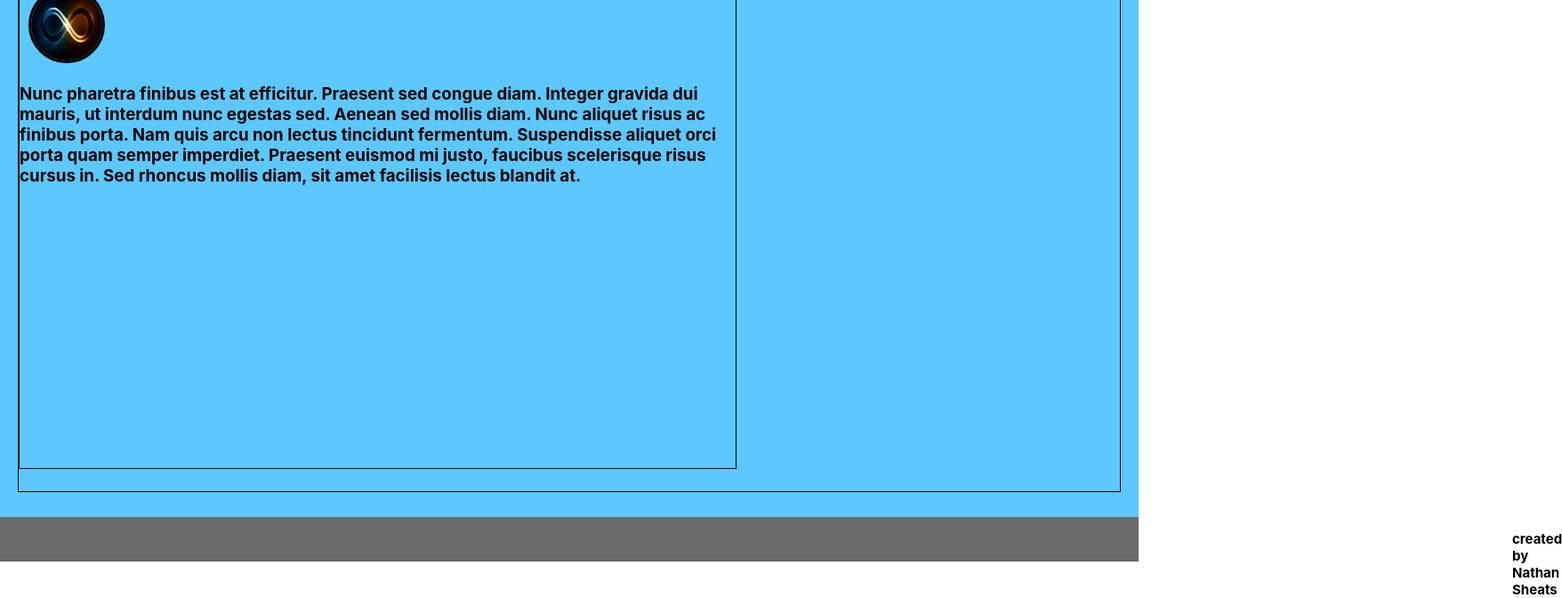
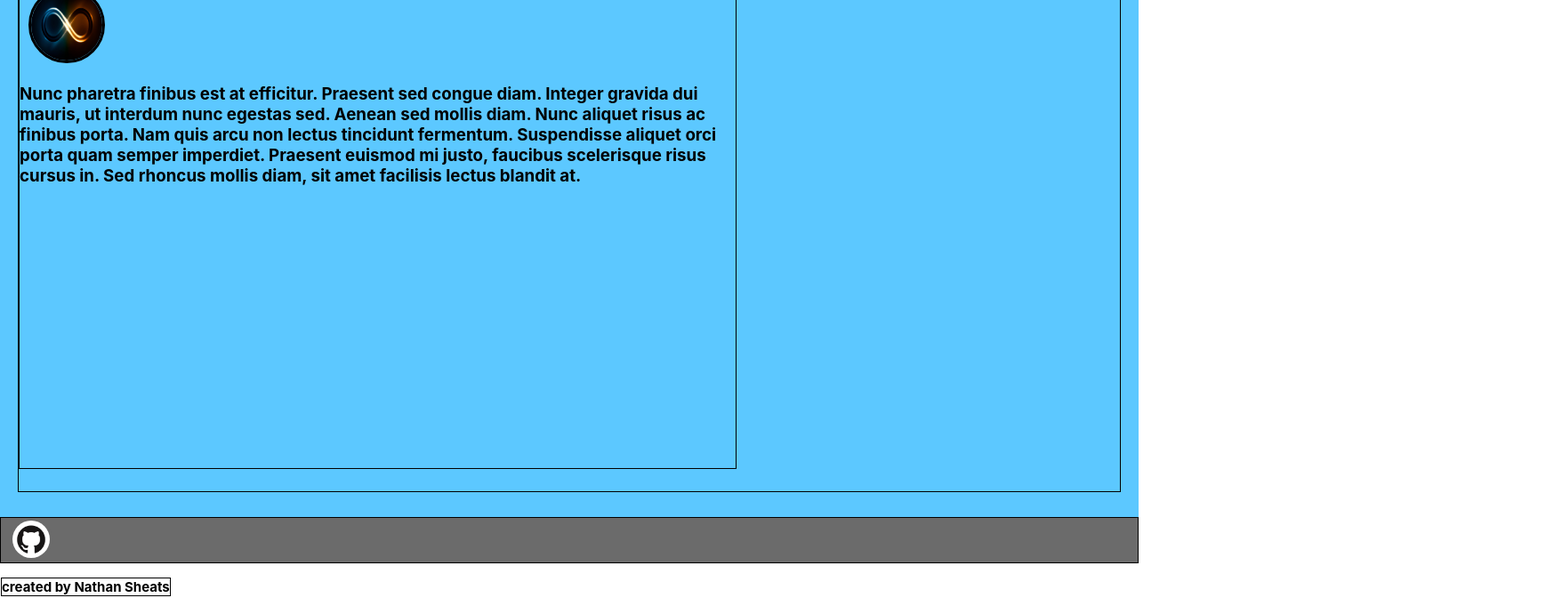
Before and after one commit to Nwsheats/Challenge-20, a React (Create React App) app: page / in a window 1280 px wide. Shown: the part 319-991 px from the top of the page at 89% size, 1756 px wide, since content can reach past the window. Built offline with nearby package versions, Linux system fonts and the light colour scheme.

Commit message:
worked on adding links to Footer and Footer CSS

```diff
--- a/src/App.js
+++ b/src/App.js
@@ -1,6 +1,4 @@
 import React from 'react';
-import Header from './components/Header';
-import Portfolio from './components/Portfolio';
 import PortfolioContainer from './components/PortfolioContainer';
 import Footer from './components/Footer';
 import './App.css';
--- a/src/components/Contact.js
+++ b/src/components/Contact.js
@@ -48,11 +48,11 @@ export default function Contact() {
     <form style={styles.divTwo} action="action_page.php">
     <label style={styles.labelFont} for="name">Name: </label>
     <br></br>
-    <input style={styles.inputClass} type="text" id="name" name="name" placeholder="Your name"></input>
+    <input style={styles.inputClass} type="text" id="name" name="name" placeholder="Your name" required></input>
     <br></br>
     <label style={styles.labelFont} for="email">Email: </label>
     <br></br>
-    <input style={styles.inputClass} type="text" id="email" name="email" placeholder="Your email address"></input>
+    <input style={styles.inputClass} type="email" id="email" name="email" placeholder="Your email address" required></input>
     <br></br>
     <label style={styles.labelFont} for="message">Message:</label>
     <br></br>
--- a/src/components/Footer.js
+++ b/src/components/Footer.js
@@ -1,28 +1,43 @@
 import React from 'react';
 import '../styles/Footer.css';
+import image from '../images/GitHub.png';
 
 const styles = {
     footerBg: {
       background: '#6b6b6b',
       display: 'flex',
+      flexDirection: 'row',
+      border: '1px solid'
     },
     footerDiv: {
-      justifyContent: 'center',
       fontColor: 'white',
+      width: '75%',
+      border: '1px solid'
     },
     footerFont: {
       fontSize: '15px',
       fontWeight: 'bold',
-      marginLeft: '1700px'
+      border: '1px solid'
     },
+    avatar: {
+      border: '3px solid #6b6b6b',
+      marginLeft: '10px',
+      borderRadius: '50%',
+      width: "42px",
+      height: "42px",
+      justifyContent: 'center',
+    }
   };
 
 
 function Footer() {
     return (
         <footer style={styles.footerBg} className="footer">
-            <div style={styles.footerDiv}>
+            <div>
+            <div>
+            <a href=""><img style={styles.avatar} src={image} alt="GitHub"></img></a>
             <p style={styles.footerFont}>created by Nathan Sheats</p>
+            </div>
             </div>
         </footer>
     )
```
Also changed, not shown: src/images/GitHub.png (added).
